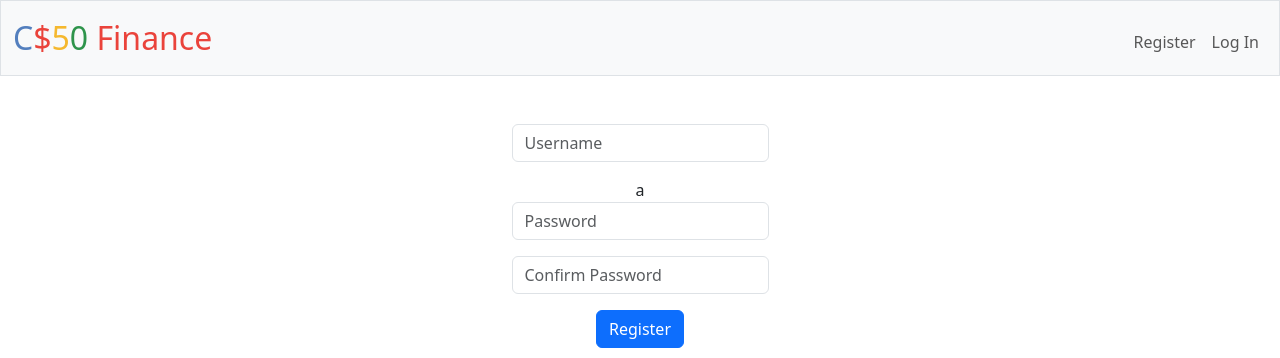
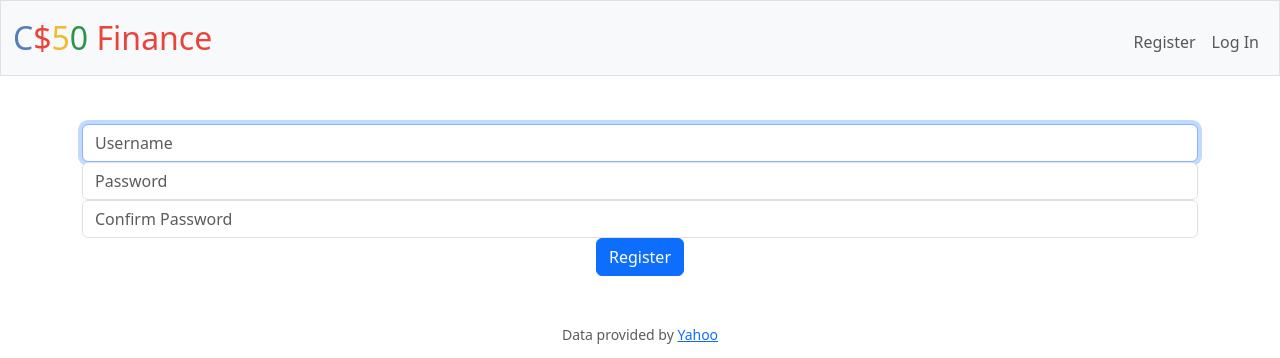
Before and after one commit to minortypo/cs50x, a Flask app: page /register in a window 1280 px wide. Shown: the top 358 px of the page. Run offline with Flask 3, Linux system fonts and the light colour scheme; some libraries are stand-ins or nearby versions.

Commit message:
Update register.html

```diff
--- a/week-9/pset9/templates/register.html
+++ b/week-9/pset9/templates/register.html
@@ -1,21 +1,21 @@
-<!-- 'Registration' Page -->
-
 {% extends "layout.html" %}
 
 {% block title %}
+
     Register
+
 {% endblock %}
 
 {% block main %}
-    <form action="/register" method="post">
-        <div class="mb-3">
-            <input autocomplete="off" class="form-control mx-auto w-auto" id="username" name="username" placeholder="Username" type="text" required>
-        </div>a
-        <div class="mb-3">
-            <input class="form-control mx-auto w-auto" id="password" name="password" placeholder="Password" type="password" required>
+    <form action="{{ url_for('register')}}" method="post">
+        <div class="form-group">
+            <input aoutocomplete="off" autofocus class="form-control" name="username" placeholder="Username" type="text">
         </div>
-        <div class="mb-3">
-            <input class="form-control mx-auto w-auto" id="confirmation" name="confirmation" placeholder="Confirm Password" type="password" required>
+        <div class="form-group">
+            <input autofocus class="form-control" name="password" placeholder="Password" type="password">
+        </div>
+        <div class="form-group">
+            <input autofocus class="form-control" name="confirmation" placeholder="Confirm Password" type="password">
         </div>
         <button class="btn btn-primary" type="submit">Register</button>
     </form>
```
